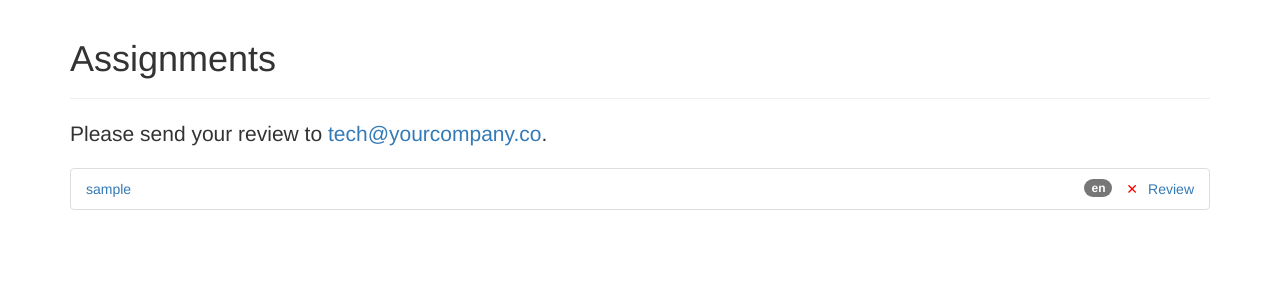
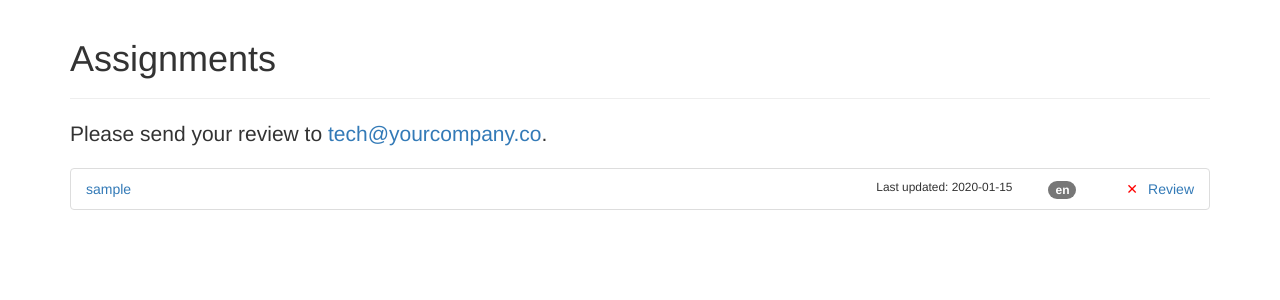
Before and after one commit to jschementi/challenge, a Python web app: template templates/index.html in a window 1280 px wide. Shown: the part 51-351 px from the top of the page. Run offline with Jinja, Linux system fonts and the light colour scheme; the template is opened without the code that fills it: most values are stand-ins (such as "Sample title", 1, 10 or a date in 2020); some libraries are stand-ins or nearby versions.

Commit message:
Added 'last updated' message

```diff
--- a/coding_challenge.py
+++ b/coding_challenge.py
@@ -121,8 +121,9 @@ def is_candidate_ready_for_review(username):
     return True if team is None else False
 
 def get_last_update(username):
-
-    pass
+    repo = get_repo_name(username)
+    commits = github.list_commits_on_repo(org, repo, username)
+    return commits[0]['commit']['author']['date'].split('T')[0]
 
 def create_pull_request(username):
     pass
--- a/github.py
+++ b/github.py
@@ -140,6 +140,11 @@ def get_repo_team(owner, repo, team):
         return None
     return t
 
+def list_commits_on_repo(owner, repo, author):
+    r = requests.get('{}/repos/{}/{}/commits'.format(github_api_url, owner, repo), data=json.dumps({'author': author}), auth=github_auth, headers=headers)
+    r.raise_for_status();
+    return r.json()
+
 def get_user(username):
     print 'Get user {}'.format(username)
     r = requests.get('{}/users/{}'.format(github_api_url, username), auth=github_auth, headers=headers)
--- a/templates/index.html
+++ b/templates/index.html
@@ -7,6 +7,16 @@
   .list-group-item .delete .remove:hover {
     text-decoration: none;
   }
+  .button-item {
+    margin-left: 10px;
+  }
+  .block {
+    min-width: 100px;
+  }
+  .block span {
+    text-align: center;
+  }
+
 </style>
 {% endblock %}
 {% block content %}
@@ -22,18 +32,27 @@
       <li class="list-group-item">
         <a href="{{ c.html_url }}" target="_blank" data-toggle="tooltip" data-placement="right" title="View coding challenge">{{ c.username }}</a>
         {% if c.is_done %}
-          <span class="pull-right small" style="margin-left: 10px;"><i>In review</i></span>
+          <span class="pull-right small button-item"><i>In review</i></span>
         {% else %}
-          <a href="javascript:void(0)" class="remove pull-right" target="_blank" data-toggle="tooltip" data-placement="left" title="Remove candidate from repo and create PR" style="margin-left: 10px;">Review</a>
+          <a href="javascript:void(0)" class="remove pull-right button-item" target="_blank" data-toggle="tooltip" data-placement="left" title="Remove candidate from repo and create PR">Review</a>
         {% endif %}
 
         <a href="javascript:void(0)" class="delete pull-right" data-username="{{ c.username }}" data-toggle="tooltip" data-placement="left" title="Delete coding challenge">&#10005;</a>
-        <span class="pull-right" style="margin-left: 10px">&nbsp;</span>
+        <span class="pull-right button-item">&nbsp;</span>
+        <span class="block pull-right">
+        {% if c.language %}
+          <span class="center-block">
+            <span class="badge">{{ c.language }}</span>
+          </span>
+        {% else %}
+          <span class="center-block">
+            <span class="small"><i>Not started</i></span>
+          </span>
+        {% endif %}
+        </span>
 
-        {% if c.language %}
-          <span class="badge">{{ c.language }}</span>
-        {% else %}
-          <span class="pull-right small"><i>Not started</i></span>
+        {% if c.last_update %}
+          <span class="pull-right small">Last updated: {{ c.last_update }}</span>
         {% endif %}
       </a>
     {% endfor %}
```
